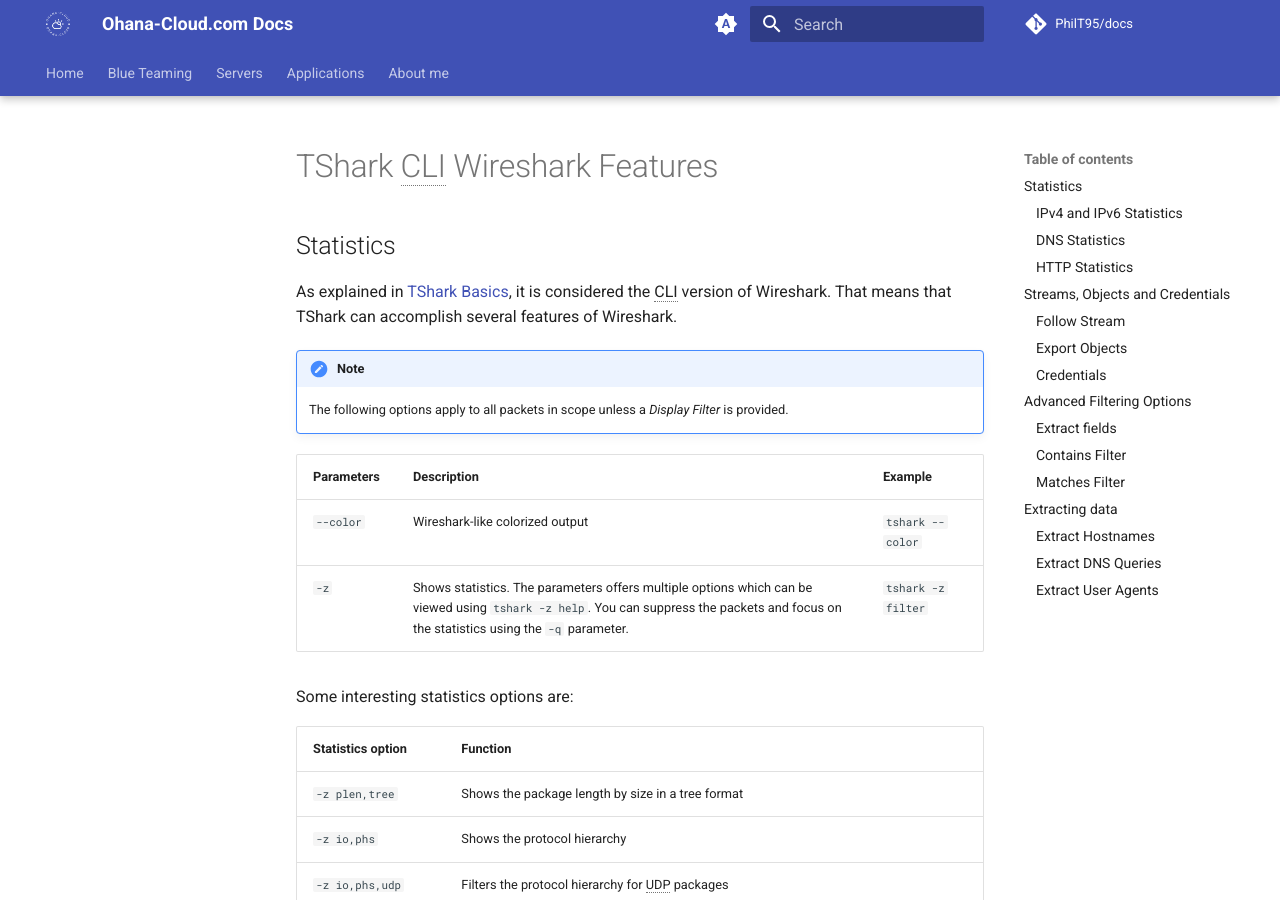
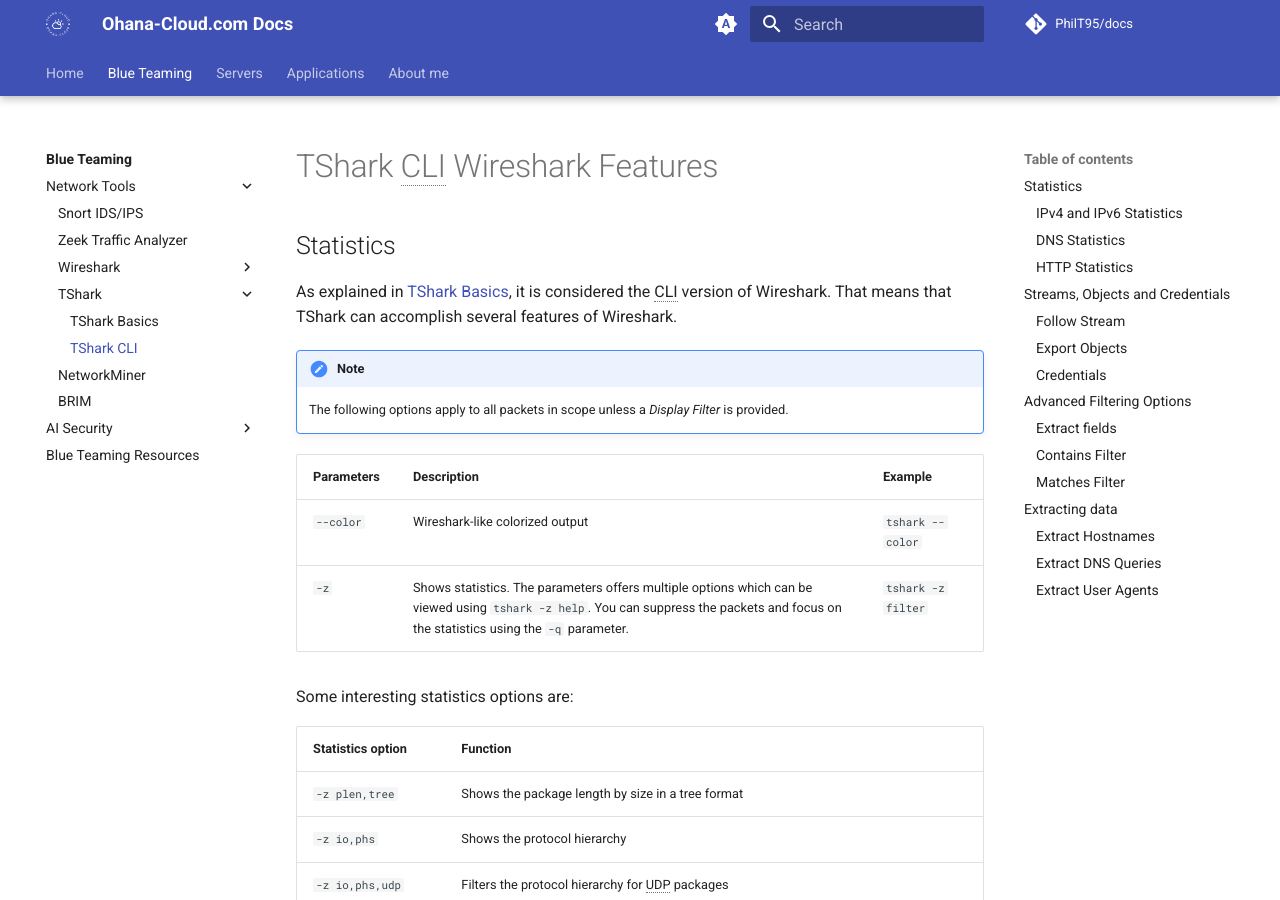
Before and after one commit to PhilT95/athenlyx, an MkDocs documentation site: the page built from docs/blue/tools-network/tshark/tshark_cli_wireshark.md, in a window 1280 px wide and 900 px high. Built offline with MkDocs 1.6.1 and Material for MkDocs 9.7.7, drawn with Linux system fonts in a browser that asks for light colours; plug-ins that fetch from the network failed and are left out; comment, search, counter and statistics services are not loaded.

Commit message:
Fixed small path error in mkdocs.yml (#7)

```diff
--- a/mkdocs.yml
+++ b/mkdocs.yml
@@ -16,7 +16,7 @@ nav:
           - Wireshark Traffic Analysis: blue/tools-network/wireshark/wireshark_trafficanalysis.md
         - TShark:
           - TShark Basics: blue/tools-network/tshark/tshark_basics.md
-          - TShark CLI: blue/tools-networks/tshark/tshark_cli_wireshark.md
+          - TShark CLI: blue/tools-network/tshark/tshark_cli_wireshark.md
         - NetworkMiner: blue/tools-network/NetworkMiner.md
         - BRIM: blue/tools-network/brim.md
     - AI Security:
```
